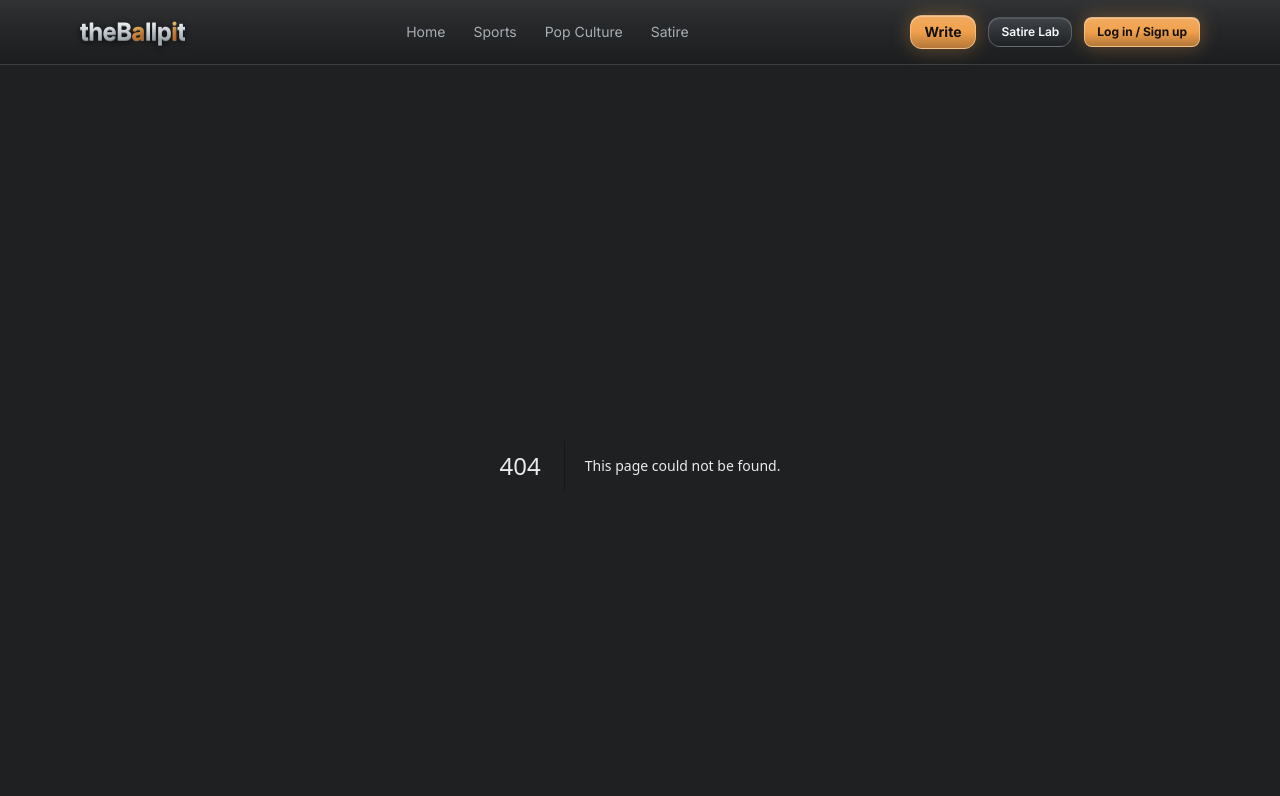
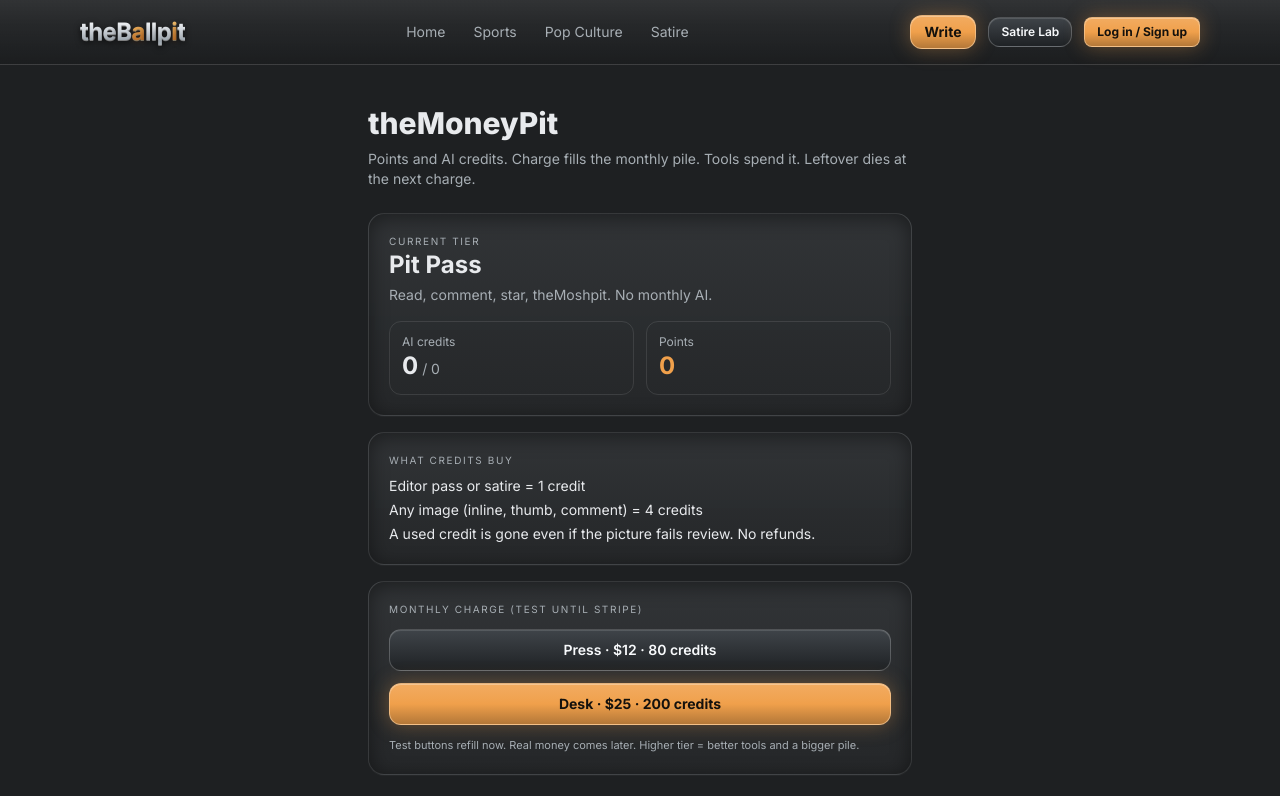
Before and after one commit to sheado44/-4, a Next.js app: page /moneypit in a window 1280 px wide. Before the commit this address had no page. Shown: the top 796 px of the page. Built offline with nearby package versions, Linux system fonts and the light colour scheme.

Commit message:
Add MoneyPitPage component for credit management

```diff
--- /dev/null
+++ b/src/app/moneypit/page.tsx
@@ -0,0 +1,149 @@
+"use client";
+
+import { useEffect, useState } from "react";
+import Link from "next/link";
+import { supabase } from "@/lib/supabaseClient";
+import { CREDIT_COST, TIERS, planAllowance, planLabel, type PlanId } from "@/lib/tiers";
+import { applyPlanCharge } from "@/lib/aiCredits";
+
+export default function MoneyPitPage() {
+  const [loading, setLoading] = useState(true);
+  const [busy, setBusy] = useState(false);
+  const [message, setMessage] = useState("");
+  const [plan, setPlan] = useState<PlanId>("free");
+  const [credits, setCredits] = useState(0);
+  const [periodEnd, setPeriodEnd] = useState<string | null>(null);
+  const [points, setPoints] = useState(0);
+
+  const load = async () => {
+    const { data } = await supabase.auth.getUser();
+    const user = data.user;
+    if (!user) {
+      setLoading(false);
+      return;
+    }
+    const { data: profile } = await supabase
+      .from("profiles")
+      .select("plan, ai_credits, credit_period_end, points")
+      .eq("id", user.id)
+      .maybeSingle();
+    const p = String(profile?.plan || "free").toLowerCase();
+    setPlan(p === "desk" ? "desk" : p === "press" ? "press" : "free");
+    setCredits(Number(profile?.ai_credits ?? 0));
+    setPeriodEnd(profile?.credit_period_end || null);
+    setPoints(Number(profile?.points ?? 0));
+    setLoading(false);
+  };
+
+  useEffect(() => {
+    load();
+    const on = () => load();
+    window.addEventListener("ballpit-wallet-updated", on);
+    return () => window.removeEventListener("ballpit-wallet-updated", on);
+  }, []);
+
+  const charge = async (next: "press" | "desk") => {
+    setBusy(true);
+    setMessage("");
+    const res = await applyPlanCharge(next);
+    setBusy(false);
+    if (!res.ok) {
+      setMessage(res.reason);
+      return;
+    }
+    setPlan(next);
+    setCredits(res.remaining);
+    setMessage(
+      `${TIERS[next].label} filled with ${TIERS[next].credits} credits. Stripe will replace this test charge.`
+    );
+    load();
+  };
+
+  if (loading) {
+    return (
+      <main className="max-w-xl mx-auto px-4 py-10">
+        <p className="text-sm text-muted-pit">Loading theMoneyPit...</p>
+      </main>
+    );
+  }
+
+  return (
+    <main className="max-w-xl mx-auto px-4 py-10">
+      <h1 className="text-3xl font-extrabold mb-2">theMoneyPit</h1>
+      <p className="text-sm text-muted-pit mb-6">
+        Points and AI credits. Charge fills the monthly pile. Tools spend it. Leftover dies at
+        the next charge.
+      </p>
+
+      <div className="pit-panel p-5 mb-4">
+        <div className="text-[10px] uppercase tracking-[0.16em] text-muted-pit">Current tier</div>
+        <div className="text-2xl font-bold mb-1">{planLabel(plan)}</div>
+        <p className="text-sm text-muted-pit mb-4">{TIERS[plan].tools}</p>
+        <div className="grid grid-cols-2 gap-3">
+          <div className="rounded-xl border border-white/10 p-3">
+            <div className="text-xs text-muted-pit">AI credits</div>
+            <div className="text-2xl font-bold">
+              {credits}
+              <span className="text-sm text-muted-pit font-normal">
+                {" "}
+                / {planAllowance(plan)}
+              </span>
+            </div>
+          </div>
+          <div className="rounded-xl border border-white/10 p-3">
+            <div className="text-xs text-muted-pit">Points</div>
+            <div className="text-2xl font-bold text-highlight-pit">{points}</div>
+          </div>
+        </div>
+        {periodEnd && (
+          <p className="text-[11px] text-muted-pit mt-3">
+            This pile ends {new Date(periodEnd).toLocaleDateString()}. Next charge refills from
+            zero.
+          </p>
+        )}
+      </div>
+
+      <div className="pit-panel p-5 mb-4">
+        <div className="text-[10px] uppercase tracking-[0.16em] text-muted-pit mb-2">
+          What credits buy
+        </div>
+        <ul className="text-sm space-y-1">
+          <li>Editor pass or satire = {CREDIT_COST.text} credit</li>
+          <li>Any image (inline, thumb, comment) = {CREDIT_COST.image} credits</li>
+          <li>A used credit is gone even if the picture fails review. No refunds.</li>
+        </ul>
+      </div>
+
+      <div className="pit-panel p-5 mb-4 space-y-3">
+        <div className="text-[10px] uppercase tracking-[0.16em] text-muted-pit">
+          Monthly charge (test until Stripe)
+        </div>
+        <button
+          type="button"
+          disabled={busy}
+          onClick={() => charge("press")}
+          className="w-full btn-metal px-4 py-2.5 rounded-xl text-sm disabled:opacity-60"
+        >
+          Press · ${TIERS.press.price} · {TIERS.press.credits} credits
+        </button>
+        <button
+          type="button"
+          disabled={busy}
+          onClick={() => charge("desk")}
+          className="w-full btn-write px-4 py-2.5 rounded-xl text-sm disabled:opacity-60"
+        >
+          Desk · ${TIERS.desk.price} · {TIERS.desk.credits} credits
+        </button>
+        <p className="text-[11px] text-muted-pit">
+          Test buttons refill now. Real money comes later. Higher tier = better tools and a
+          bigger pile.
+        </p>
+        {message && <p className="text-sm text-muted-pit">{message}</p>}
+      </div>
+
+      <Link href="/" className="text-sm text-highlight-pit">
+        ← Home
+      </Link>
+    </main>
+  );
+}
```
